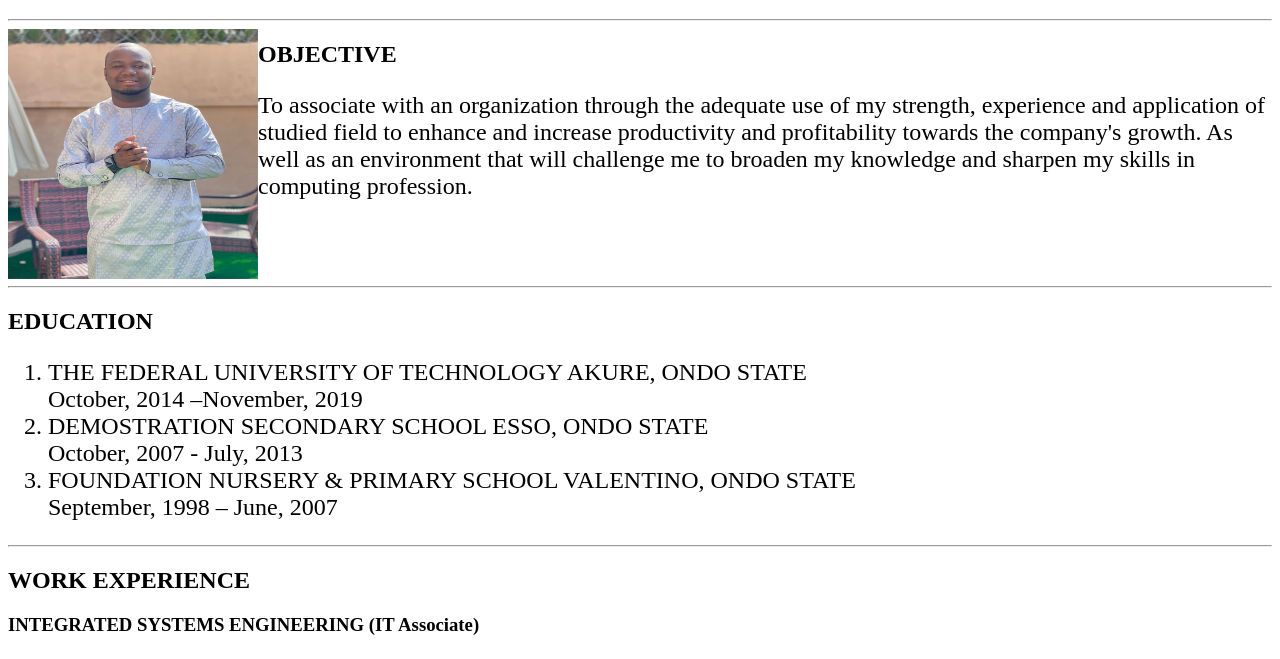
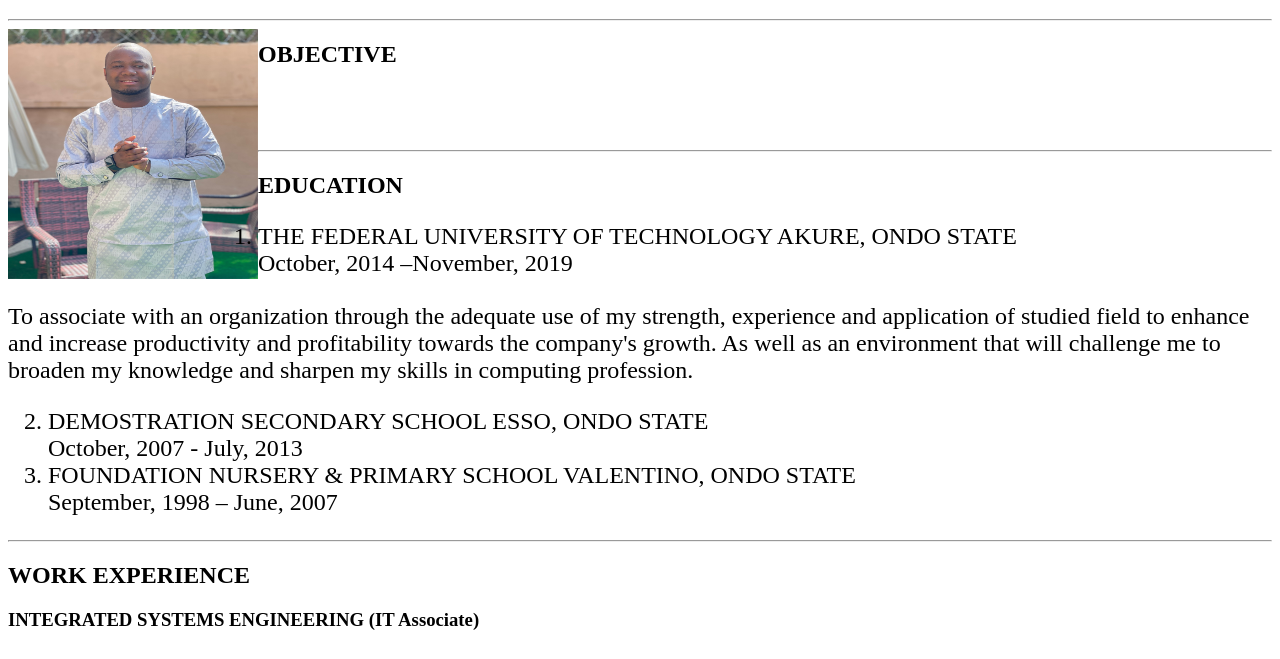
Before and after one commit to kvngdosu/capstone-project, a plain HTML site: page index.html in a window 1280 px wide. Shown: the part 61-720 px from the top of the page. Drawn offline with Linux system fonts and the light colour scheme.

Commit message:
Update index.html

```diff
--- a/index.html
+++ b/index.html
@@ -9,7 +9,7 @@
         <img src="./images 1/akindosu copy.JPG" alt="joshua's picture" style="float:left;height:250px;width:250px";>
         <h2>OBJECTIVE</h2>
 
-        <p style="font-size: x-large;">To associate with an organization through the adequate use of my strength, experience and application of studied field to enhance and increase productivity and profitability towards the company's growth.
+        <p style="font-size: x-large;float:right;">To associate with an organization through the adequate use of my strength, experience and application of studied field to enhance and increase productivity and profitability towards the company's growth.
         As well as an environment that will challenge me to broaden my knowledge and sharpen my skills in computing profession.</p> <br><br><br>
         <hr />
         <h2>EDUCATION</h2>
```
